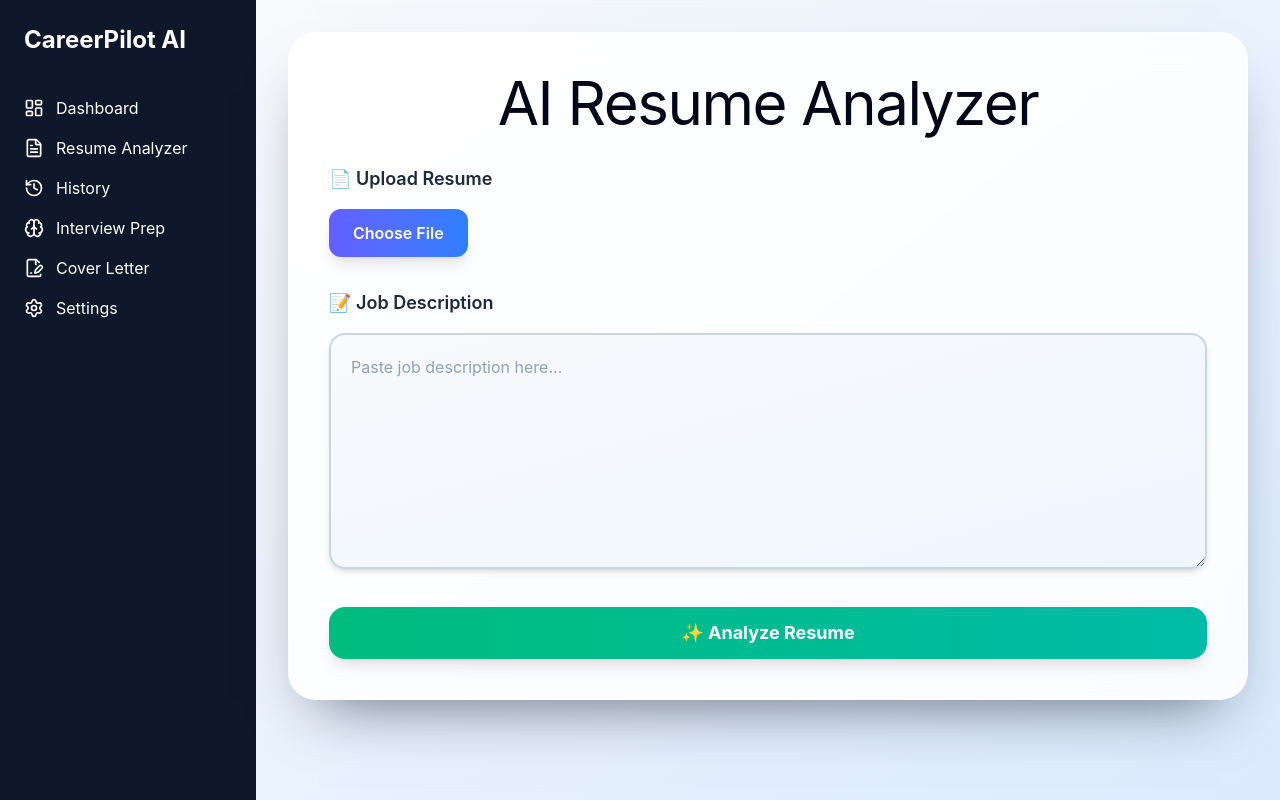
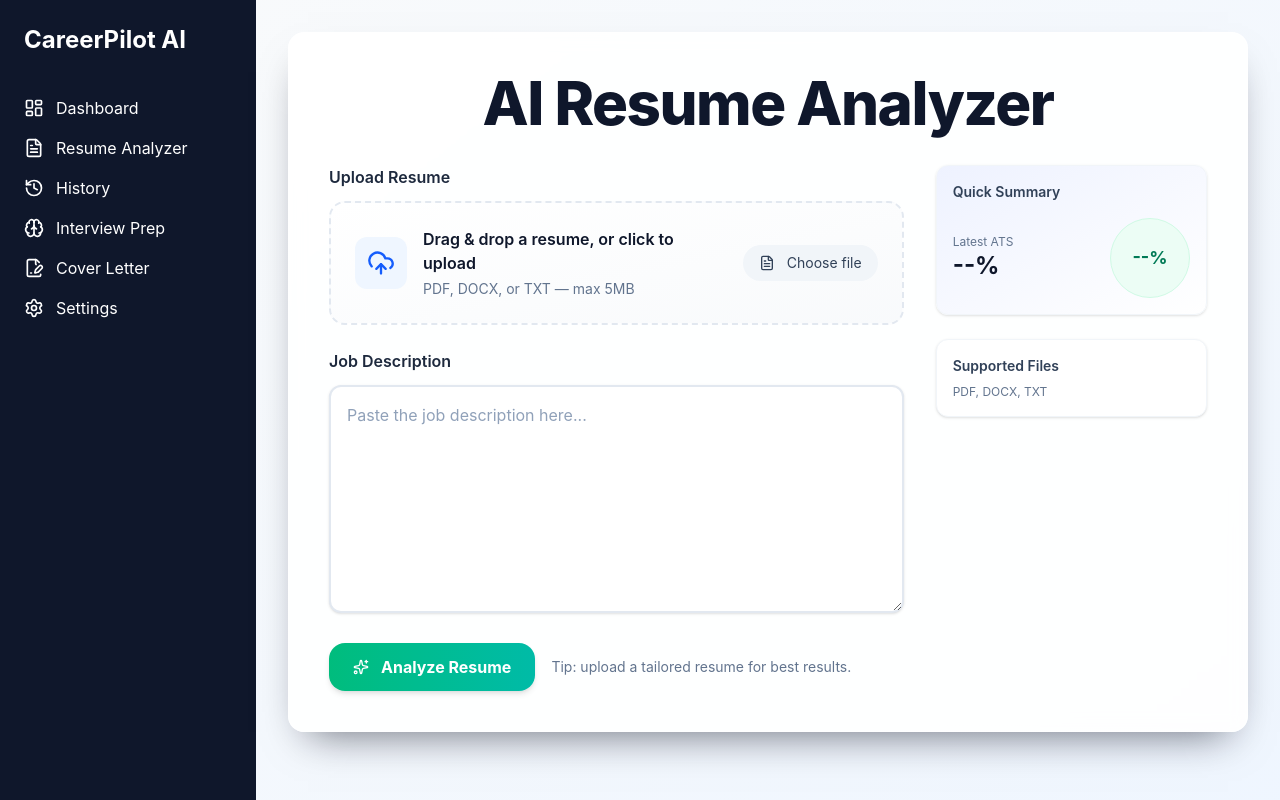
Before and after one commit to Arushi2505/AI-Resume-Analyzer, a React app in the folder frontend/: page /analyzer in a window 1280 px wide. Built offline with nearby package versions, Linux system fonts and the light colour scheme; the HTML template or start-up script is replaced by a standard one.

Commit message:
Redesign Resume Analyzer UI

```diff
--- a/frontend/src/pages/Analyzer.jsx
+++ b/frontend/src/pages/Analyzer.jsx
@@ -1,9 +1,20 @@
-import { useState } from "react";
+import { useState, useRef } from "react";
 import axios from "axios";
+import { motion } from "framer-motion";
 import {
   CircularProgressbar,
   buildStyles
 } from "react-circular-progressbar";
+import {
+  UploadCloud,
+  FileText as FileIcon,
+  Loader2,
+  Check,
+  AlertTriangle,
+  Lightbulb,
+  Star,
+  Sparkles
+} from "lucide-react";
 
 import "react-circular-progressbar/dist/styles.css";
 
@@ -12,6 +23,7 @@ function Analyzer() {
   const [jobDescription, setJobDescription] = useState("");
   const [result, setResult] = useState(null);
   const [loading, setLoading] = useState(false);
+  const inputRef = useRef(null);
 
   const handleAnalyze = async () => {
     if (!resume || !jobDescription) {
@@ -83,6 +95,16 @@ function Analyzer() {
     }
   };
 
+  const onDropFile = (e) => {
+    e.preventDefault();
+    const file = e.dataTransfer?.files?.[0];
+    if (file) setResume(file);
+  };
+
+  const onPickFile = () => {
+    inputRef.current?.click();
+  };
+
   const getCareerSuggestions = () => {
 
   const skills =
@@ -118,241 +140,229 @@ function Analyzer() {
 };
 
   return (
-    <div className="min-h-screen bg-gradient-to-br from-slate-50 to-blue-100 p-8">
-      <div className="w-full max-w-7xl rounded-[28px] border border-white/60 bg-white/85 backdrop-blur-xl p-10 shadow-[0_30px_60px_-30px_rgba(15,23,42,0.65)]">
+    <div className="min-h-screen bg-gradient-to-br from-slate-50 to-blue-50 p-6 sm:p-8">
+      <div className="w-full max-w-7xl mx-auto rounded-2xl border border-white/60 bg-white/90 backdrop-blur p-6 sm:p-10 shadow-[0_20px_40px_-20px_rgba(2,6,23,0.6)] relative">
 
-        <h1 className="text-5xl md:text-6xl text-center mb-8 title-font tracking-tight text-slate-950">
+        <h1 className="text-4xl sm:text-5xl md:text-6xl text-center mb-6 sm:mb-8 font-extrabold tracking-tight text-slate-900">
           AI Resume Analyzer
         </h1>
 
-        <div className="mb-8">
-          <label className="block text-lg font-semibold text-slate-800 mb-4">
-            📄 Upload Resume
+        <div className="grid grid-cols-1 lg:grid-cols-3 gap-8">
+          <div className="lg:col-span-2 space-y-6">
+
+            {/* Upload + JD */}
+            <div>
+              <label className="block text-base font-semibold text-slate-800 mb-3">
+                Upload Resume
               </label>
 
-          <div className="flex items-center gap-4">
-            <label className="relative inline-flex items-center justify-center px-6 py-3 rounded-xl bg-gradient-to-r from-indigo-500 to-blue-500 hover:from-indigo-600 hover:to-blue-600 text-white font-semibold cursor-pointer transition duration-300 shadow-lg hover:shadow-xl transform hover:scale-105">
-              Choose File
+              <div
+                onDragOver={(e) => e.preventDefault()}
+                onDrop={onDropFile}
+                className="relative">
+
+                <motion.div
+                  whileHover={{ scale: 1.01 }}
+                  className="border-2 border-dashed border-slate-200 bg-gradient-to-br from-white to-slate-50 rounded-2xl p-6 flex items-center gap-4 cursor-pointer"
+                  onClick={onPickFile}
+                >
+                  <div className="p-3 rounded-xl bg-blue-50 text-blue-600">
+                    <UploadCloud className="w-7 h-7" />
+                  </div>
+
+                  <div className="flex-1">
+                    <p className="font-semibold text-slate-900">Drag & drop a resume, or click to upload</p>
+                    <p className="text-sm text-slate-500 mt-1">PDF, DOCX, or TXT — max 5MB</p>
+                  </div>
+
+                  <div className="hidden sm:block">
+                    {resume ? (
+                      <div className="inline-flex items-center gap-3 px-4 py-2 rounded-full bg-emerald-50 border border-emerald-200">
+                        <Check className="w-4 h-4 text-emerald-600" />
+                        <span className="text-sm font-medium text-emerald-700">{resume.name}</span>
+                      </div>
+                    ) : (
+                      <div className="inline-flex items-center gap-3 px-4 py-2 rounded-full bg-slate-100 text-slate-700">
+                        <FileIcon className="w-4 h-4" />
+                        <span className="text-sm">Choose file</span>
+                      </div>
+                    )}
+                  </div>
+                </motion.div>
+
                 <input
+                  ref={inputRef}
                   type="file"
-                onChange={(e) =>
-                  setResume(e.target.files[0])
-                }
+                  accept=".pdf,.docx,.txt"
+                  onChange={(e) => setResume(e.target.files[0])}
                   className="hidden"
                 />
-            </label>
-            {resume && (
-              <span className="text-sm font-medium text-emerald-600 bg-emerald-50 px-4 py-2 rounded-lg border border-emerald-200">
-                ✓ {resume.name}
-              </span>
-            )}
               </div>
             </div>
 
-        <div className="mb-8">
-          <label className="block text-lg font-semibold text-slate-800 mb-4">
-            📝 Job Description
+            <div>
+              <label className="block text-base font-semibold text-slate-800 mb-3">
+                Job Description
               </label>
 
               <textarea
                 rows="8"
                 value={jobDescription}
                 onChange={(e) =>
-              setJobDescription(
-                e.target.value
-              )
+                  setJobDescription(e.target.value)
                 }
-            placeholder="Paste job description here..."
-            className="w-full min-h-[200px] rounded-2xl border-2 border-slate-300 bg-gradient-to-br from-slate-50 to-blue-50 p-5 text-slate-800 shadow-md transition focus:border-blue-500 focus:outline-none focus:ring-4 focus:ring-blue-300/50 placeholder-slate-400"
+                placeholder="Paste the job description here..."
+                className="w-full min-h-[180px] rounded-xl border-2 border-slate-200 bg-white p-4 text-slate-800 shadow-sm focus:ring-4 focus:ring-blue-200/40 focus:outline-none placeholder-slate-400"
               />
             </div>
 
-        <div className="flex gap-4">
+            <div className="flex items-center gap-4">
               <button
                 onClick={handleAnalyze}
                 disabled={loading}
-            className="flex-1 inline-flex items-center justify-center rounded-2xl bg-gradient-to-r from-emerald-500 to-teal-500 hover:from-emerald-600 hover:to-teal-600 px-8 py-3 text-lg font-bold text-white transition duration-300 disabled:cursor-not-allowed disabled:from-slate-400 disabled:to-slate-400 shadow-lg hover:shadow-xl transform hover:scale-105 disabled:hover:scale-100"
+                className="inline-flex items-center gap-3 rounded-2xl bg-gradient-to-r from-emerald-500 to-teal-500 hover:from-emerald-600 hover:to-teal-600 px-6 py-3 text-base font-bold text-white transition disabled:opacity-60 disabled:cursor-not-allowed shadow-md hover:shadow-lg transform hover:-translate-y-0.5"
               >
-            {loading
-              ? "⏳ Analyzing..."
-              : "✨ Analyze Resume"}
+                {loading ? (
+                  <>
+                    <Loader2 className="w-4 h-4 animate-spin" />
+                    <span>Analyzing...</span>
+                  </>
+                ) : (
+                  <>
+                    <Sparkles className="w-4 h-4" />
+                    <span>Analyze Resume</span>
+                  </>
+                )}
               </button>
+
+              <div className="text-sm text-slate-500">
+                <div>Tip: upload a tailored resume for best results.</div>
+              </div>
+            </div>
+          </div>
+
+          {/* Right column: Highlights and quick stats */}
+          <aside className="space-y-6">
+            <div className="p-4 rounded-xl bg-gradient-to-br from-indigo-50 to-white border border-slate-100 shadow-sm">
+              <h4 className="text-sm font-semibold text-slate-700">Quick Summary</h4>
+              <div className="mt-4 flex items-center justify-between gap-4">
+                <div className="flex-1">
+                  <p className="text-xs text-slate-500">Latest ATS</p>
+                  <p className="text-2xl font-bold text-slate-900">{result?.ats_score ?? "--"}%</p>
+                </div>
+                <div className="w-20 h-20">
+                  <div className="w-20 h-20 rounded-full bg-emerald-50 flex items-center justify-center border border-emerald-100">
+                    <span className="text-lg font-bold text-emerald-700">{result?.ats_score ?? "--"}%</span>
+                  </div>
+                </div>
+              </div>
+            </div>
+
+            <div className="p-4 rounded-xl bg-white border border-slate-100 shadow-sm">
+              <h4 className="text-sm font-semibold text-slate-700">Supported Files</h4>
+              <p className="text-xs text-slate-500 mt-2">PDF, DOCX, TXT</p>
+            </div>
+          </aside>
         </div>
 
         {result && (
-          <div className="mt-8 space-y-6">
+          <motion.div className="mt-8 space-y-6" initial={{ opacity: 0 }} animate={{ opacity: 1 }}>
 
-            {/* ATS Score */}
-            <div className="p-8 rounded-3xl card-surface border-l-4 border-l-purple-500 bg-gradient-to-br from-purple-50/50 to-transparent">
+            <div className="p-6 rounded-2xl bg-white border border-slate-100 shadow-sm">
+              <div className="flex flex-col items-center text-center">
+                <h2 className="text-2xl font-semibold text-slate-900">ATS Score</h2>
+                <p className="text-sm text-slate-500 mt-1">Overall match to the job description</p>
 
-              <div className="flex flex-col items-center">
-
-
-                <h2 className="text-3xl font-bold mb-8 bg-gradient-to-r from-purple-600 to-pink-600 bg-clip-text text-transparent">
-                    ATS Score
-                </h2>
-
-                <div className="w-56 h-56">
-
+                <motion.div className="mt-6 w-40 h-40 bg-gradient-to-br from-emerald-50 to-white rounded-full flex items-center justify-center shadow-[inset_0_-8px_20px_-12px_rgba(34,197,94,0.12)]" whileHover={{ scale: 1.03 }}>
+                  <div className="w-32 h-32">
                     <CircularProgressbar
                       value={result.ats_score}
                       text={`${result.ats_score}%`}
                       styles={buildStyles({
-                        textSize: "16px",
-                        pathColor: "#22c55e",
-                        textColor: "#0f172a",
-                        trailColor: "#e2e8f0"
+                        textSize: "18px",
+                        pathColor: "#059669",
+                        textColor: "#065f46",
+                        trailColor: "#ecfeff"
                       })}
                     />
-
+                  </div>
+                </motion.div>
+              </div>
             </div>
 
+            <div className="grid grid-cols-1 sm:grid-cols-2 gap-6 mt-6">
+              <motion.div whileHover={{ y: -4 }} className="p-4 rounded-xl bg-gradient-to-br from-blue-50 to-white border border-slate-100 shadow-sm">
+                <h3 className="font-semibold text-slate-800">Semantic Score</h3>
+                <p className="mt-3 text-3xl font-bold bg-clip-text text-transparent bg-gradient-to-r from-blue-600 to-cyan-600">{result.semantic_score}%</p>
+                <p className="text-sm text-slate-500 mt-2">How well the resume content semantically matches the JD.</p>
+              </motion.div>
+
+              <motion.div whileHover={{ y: -4 }} className="p-4 rounded-xl bg-gradient-to-br from-emerald-50 to-white border border-slate-100 shadow-sm">
+                <h3 className="font-semibold text-slate-800">Skill Match Score</h3>
+                <p className="mt-3 text-3xl font-bold bg-clip-text text-transparent bg-gradient-to-r from-emerald-600 to-teal-500">{result.skill_score}%</p>
+                <p className="text-sm text-slate-500 mt-2">Portion of job-required skills found in the resume.</p>
+              </motion.div>
             </div>
 
+            <div className="p-4 rounded-xl bg-white border border-slate-100 shadow-sm">
+              <h3 className="font-semibold text-slate-900 mb-3">Matching Skills</h3>
+              <div className="flex flex-wrap gap-2">
+                {result.matching_skills.map((skill) => (
+                  <motion.div key={skill} whileHover={{ scale: 1.02 }} className="inline-flex items-center gap-2 px-3 py-1 rounded-full bg-emerald-50 text-emerald-800 border border-emerald-100 text-sm shadow-sm">
+                    <Check className="w-4 h-4 text-emerald-600" />
+                    <span>{skill}</span>
+                  </motion.div>
+                ))}
+              </div>
             </div>
 
-            {/* Score Cards */}
-            <div className="grid grid-cols-2 gap-6 mt-8">
-
-              <div className="p-6 rounded-3xl card-surface text-center border-t-4 border-t-blue-400 bg-gradient-to-br from-blue-50/60 to-transparent hover:shadow-lg transition">
-
-                <h3 className="font-bold text-slate-800 mb-2 text-lg">🧠 Semantic Score</h3>
-
-                <p className="text-4xl font-bold bg-gradient-to-r from-blue-600 to-cyan-600 bg-clip-text text-transparent">
-                  {result.semantic_score}%
-                </p>
-
+            <div className="p-4 rounded-xl bg-white border border-slate-100 shadow-sm">
+              <h3 className="font-semibold text-slate-900 mb-3">Skills To Develop</h3>
+              <div className="flex flex-wrap gap-2">
+                {result.missing_skills.map((skill) => (
+                  <motion.div key={skill} whileHover={{ scale: 1.02 }} className="inline-flex items-center gap-2 px-3 py-1 rounded-full bg-orange-50 text-orange-800 border border-orange-100 text-sm shadow-sm">
+                    <AlertTriangle className="w-4 h-4 text-orange-500" />
+                    <span>{skill}</span>
+                  </motion.div>
+                ))}
+              </div>
             </div>
 
-              <div className="p-6 rounded-3xl card-surface text-center border-t-4 border-t-emerald-400 bg-gradient-to-br from-emerald-50/60 to-transparent hover:shadow-lg transition">
-
-                <h3 className="font-bold text-slate-800 mb-2 text-lg">💼 Skill Match Score</h3>
-
-                <p className="text-4xl font-bold bg-gradient-to-r from-emerald-600 to-teal-600 bg-clip-text text-transparent">
-                  {result.skill_score}%
-                </p>
-
+            <div className="p-4 rounded-xl bg-white border border-slate-100 shadow-sm">
+              <h3 className="font-semibold text-slate-900 mb-3">Recommendations</h3>
+              <ul className="space-y-3">
+                {result.suggestions.map((item, index) => (
+                  <motion.li key={index} whileHover={{ scale: 1.02 }} className="flex items-start gap-3 p-3 rounded-lg bg-amber-50 border border-amber-100">
+                    <div className="p-2 rounded-md bg-amber-100 text-amber-600">
+                      <Lightbulb className="w-4 h-4" />
+                    </div>
+                    <div className="text-sm text-slate-700">{item}</div>
+                  </motion.li>
+                ))}
+              </ul>
             </div>
 
-            </div>
+            <div className="p-4 rounded-xl bg-white border border-slate-100 shadow-sm">
 
-            {/* Matching Skills */}
-            <div className="p-6 rounded-3xl card-surface border-l-4 border-l-green-500 bg-gradient-to-br from-green-50/50 to-transparent">
-
-              <h3 className="font-bold mb-4 text-slate-900 text-xl">✅ Matching Skills</h3>
-
-              <div className="flex flex-wrap gap-3">
-
-                {result.matching_skills.map(
-                  (skill) => (
-                    <span
-                      key={skill}
-                      className="
-                        bg-green-100
-                        text-green-700
-                        px-3
-                        py-1
-                        rounded-full
-                      "
-                    >
-                      {skill}
-                    </span>
-                  )
-                )}
-
-              </div>
-
-            </div>
-
-            {/* Missing Skills */}
-            <div className="p-6 rounded-3xl card-surface border-l-4 border-l-orange-500 bg-gradient-to-br from-orange-50/50 to-transparent">
-
-              <h3 className="font-bold mb-4 text-slate-900 text-xl">⚠️ Skills to Develop</h3>
-
-              <div className="flex flex-wrap gap-3">
-
-                {result.missing_skills.map(
-                  (skill) => (
-                    <span
-                      key={skill}
-                      className="bg-gradient-to-r from-orange-100 to-red-100 text-orange-800 px-4 py-2 rounded-full font-medium text-sm shadow-sm border border-orange-300 hover:shadow-md transition"
-                    >
-                      {skill}
-                    </span>
-                  )
-                )}
-
-              </div>
-
-            </div>
-
-            {/* Suggestions */}
-            <div className="p-6 rounded-3xl card-surface border-l-4 border-l-amber-500 bg-gradient-to-br from-amber-50/50 to-transparent">
-
-            <h3 className="font-bold mb-4 text-slate-900 text-xl">
-                💡 Recommendations
-            </h3>
-
-            <ul className="space-y-3">
-
-                {result.suggestions.map(
-                (item, index) => (
-                    <li
-                    key={index}
-                    className="bg-gradient-to-r from-amber-50 to-yellow-50 p-4 rounded-xl border-l-4 border-l-amber-400 hover:shadow-md transition"
-                    >
-                    <span className="text-lg mr-3">💡</span>
-                    {item}
-                    </li>
-                )
-                )}
-
-            </ul>
-
-            </div>
-
-            {/* Career Recommendations */}
-<div className="p-6 rounded-3xl card-surface border-l-4 border-l-indigo-500 bg-gradient-to-br from-indigo-50/50 to-transparent">
-
-  <h3 className="font-bold mb-4 text-slate-900 text-xl">
-    🚀 Career Recommendations
-  </h3>
+              <h3 className="font-semibold text-slate-900 mb-3">Career Recommendations</h3>
 
               <div className="space-y-3">
 
                 {getCareerSuggestions().length > 0 ? (
 
-      getCareerSuggestions().map(
-        (career, index) => (
-
-          <div
-            key={index}
-            className="
-              bg-indigo-100
-              text-indigo-800
-              p-4
-              rounded-xl
-              font-medium
-            "
-          >
-            ⭐ {career}
+                  getCareerSuggestions().map((career, index) => (
+                    <div key={index} className="flex items-center gap-3 p-3 rounded-lg bg-indigo-50 border border-indigo-100">
+                      <div className="p-2 rounded-md bg-indigo-100 text-indigo-600">
+                        <Star className="w-4 h-4" />
                       </div>
-
-        )
-      )
+                      <div className="text-sm font-medium text-slate-800">{career}</div>
+                    </div>
+                  ))
 
                 ) : (
 
-      <div
-        className="
-          bg-slate-100
-          text-slate-600
-          p-4
-          rounded-xl
-        "
-      >
-        Analyze a resume with more technical skills
-        to get career recommendations.
+                  <div className="bg-slate-50 text-slate-600 p-3 rounded-lg">
+                    Analyze a resume with more technical skills to get career recommendations.
                   </div>
 
                 )}
@@ -361,7 +371,17 @@ function Analyzer() {
 
             </div>
 
+          </motion.div>
+        )}
+
+        {/* Loading overlay (keeps existing behavior, new animated overlay) */}
+        {loading && (
+          <motion.div initial={{ opacity: 0 }} animate={{ opacity: 1 }} className="absolute inset-0 flex items-center justify-center bg-white/60 rounded-2xl">
+            <div className="flex flex-col items-center gap-4">
+              <Loader2 className="w-8 h-8 text-slate-700 animate-spin" />
+              <div className="text-slate-700 font-medium">Analyzing resume — this may take a moment</div>
             </div>
+          </motion.div>
         )}
 
       </div>
```
Lines whose indentation alone changed are shown as unchanged.
